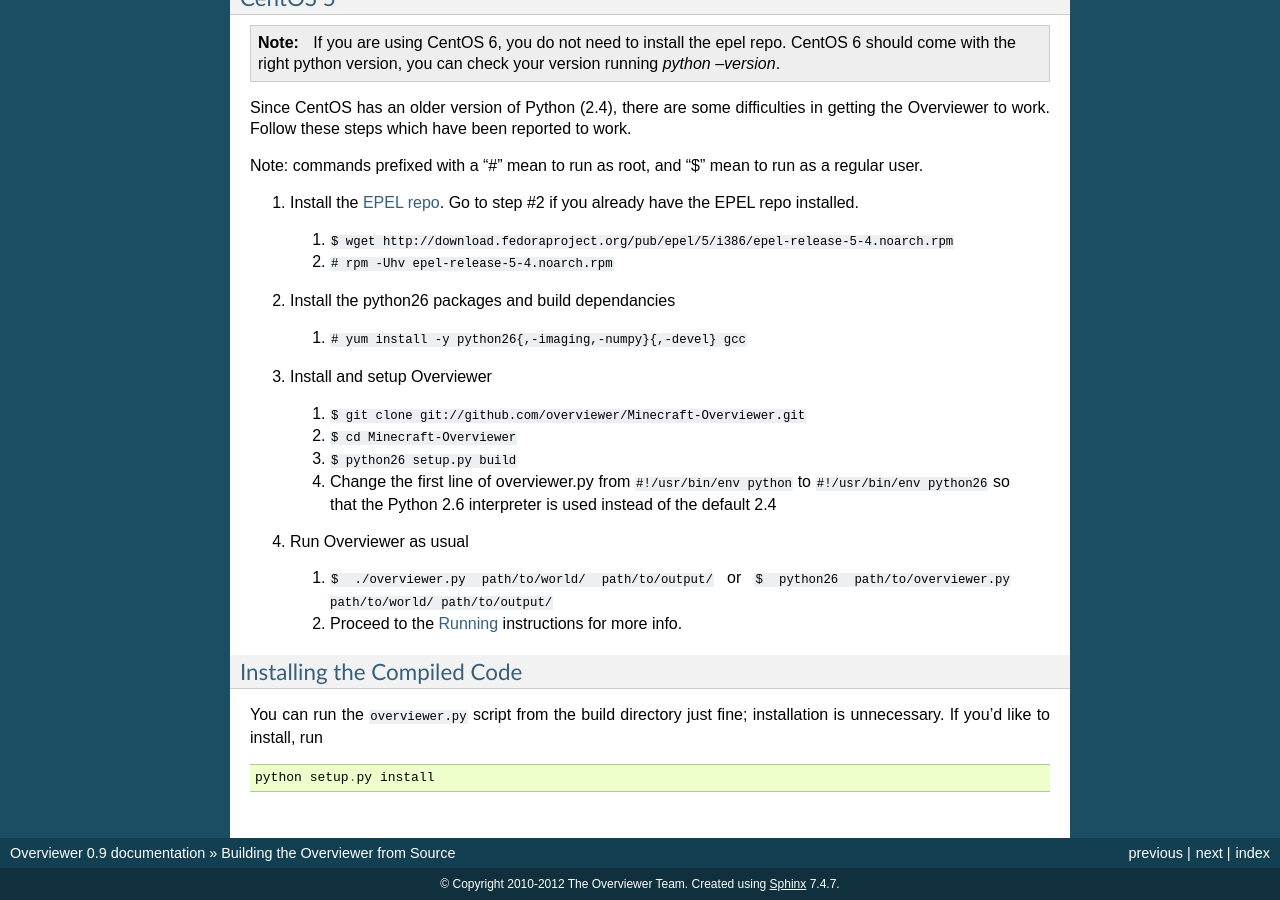
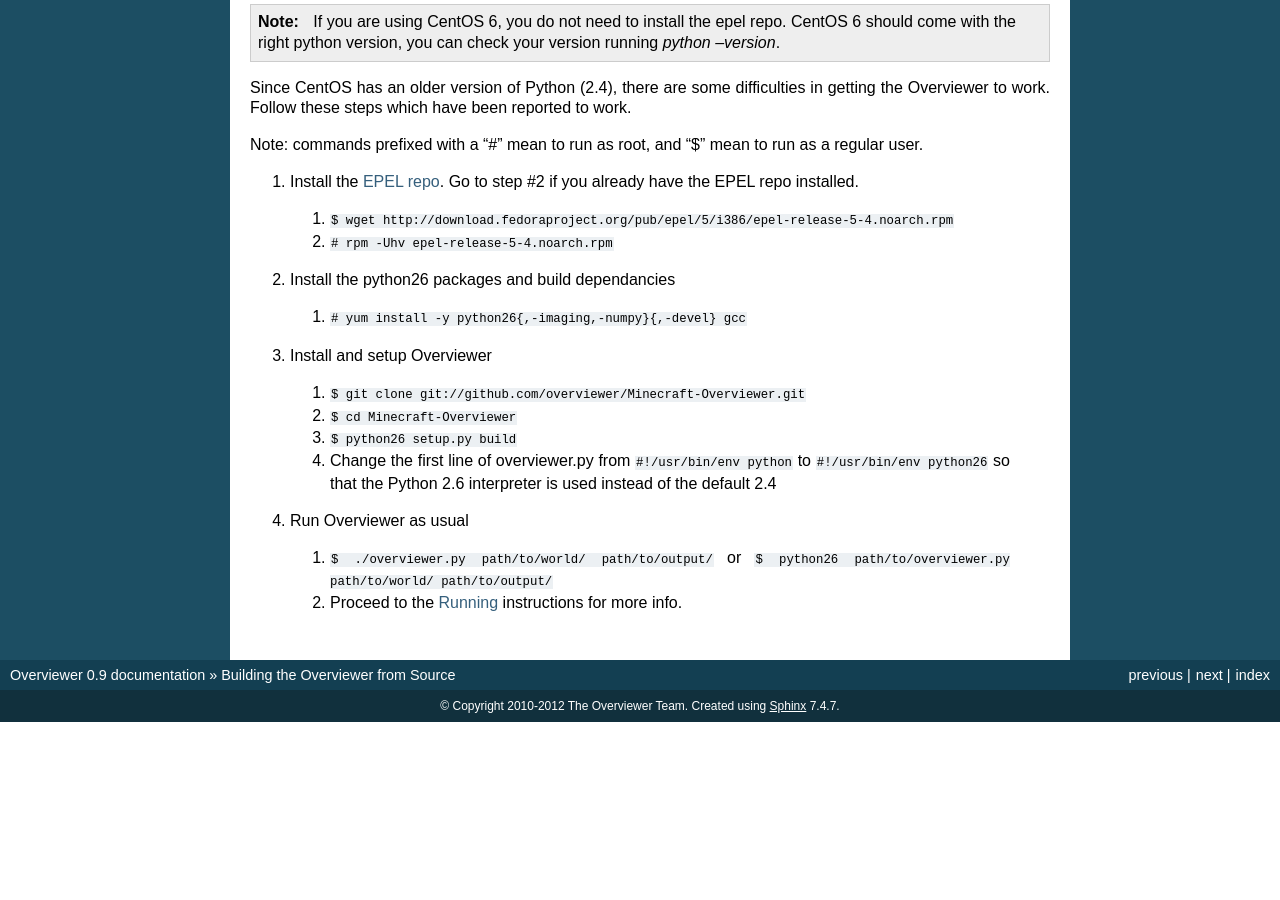
Before and after one commit to overviewer/Minecraft-Overviewer, a Sphinx documentation site: the page built from docs/building.rst, in a window 1280 px wide and 900 px high, scrolled down 2962 px. Built offline with Sphinx 7.4.7, drawn with Linux system fonts in a browser that asks for light colours; after the commit the page ends 3684 px from its top, so only the background shows below that; some of the changed text lies outside the part shown.

Commit message:
removed note about install, caused more grief than good

```diff
--- a/docs/building.rst
+++ b/docs/building.rst
@@ -179,14 +179,3 @@
 
   1. ``$ ./overviewer.py path/to/world/ path/to/output/`` or ``$ python26 path/to/overviewer.py path/to/world/ path/to/output/``
   2. Proceed to the :doc:`Running <running>` instructions for more info.
-
-
-Installing the Compiled Code
-----------------------------
-
-You can run the ``overviewer.py`` script from the build directory just fine;
-installation is unnecessary. If you'd like to install, run
-
-::
-
-    python setup.py install
```
